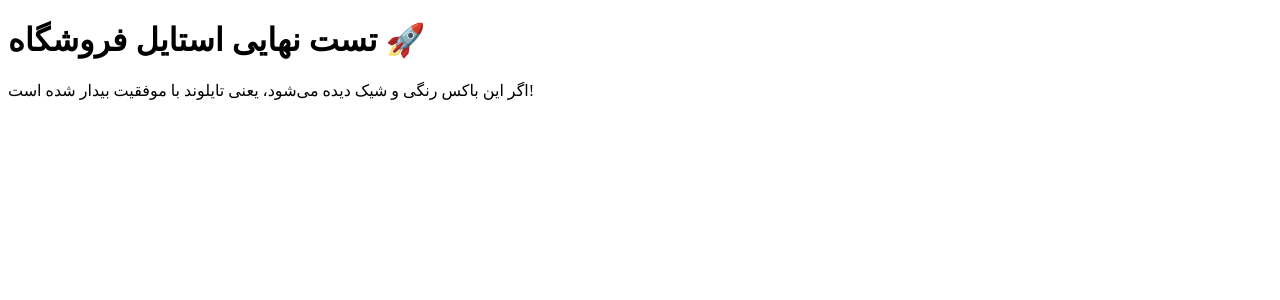
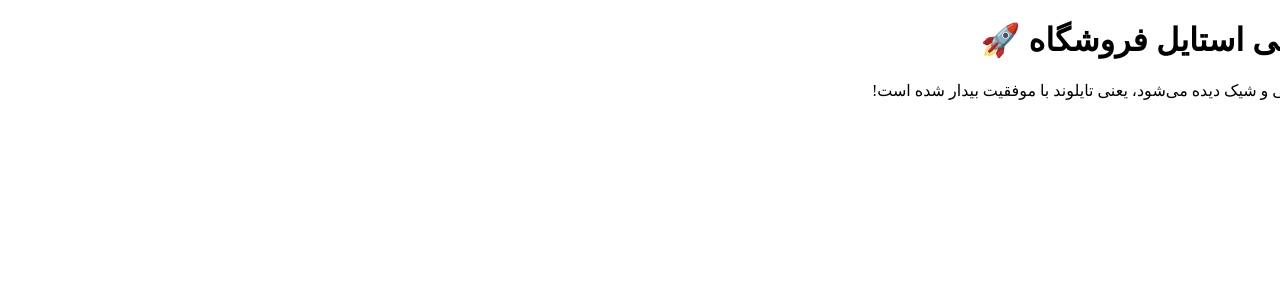
Before and after one commit to mohsenalz77/mini-shop-v2, a Next.js app: page / in a window 1280 px wide. Shown: the top 300 px of the page. Built offline with nearby package versions, Linux system fonts and the light colour scheme.

Commit message:
Create layout.js

```diff
--- /dev/null
+++ b/src/app/layout.js
@@ -0,0 +1,12 @@
+export const metadata = {
+  title: 'Minimal Shop',
+  description: 'My clean next.js shop',
+}
+
+export default function RootLayout({ children }) {
+  return (
+    <html lang="fa" dir="rtl">
+      <body>{children}</body>
+    </html>
+  )
+}
```
